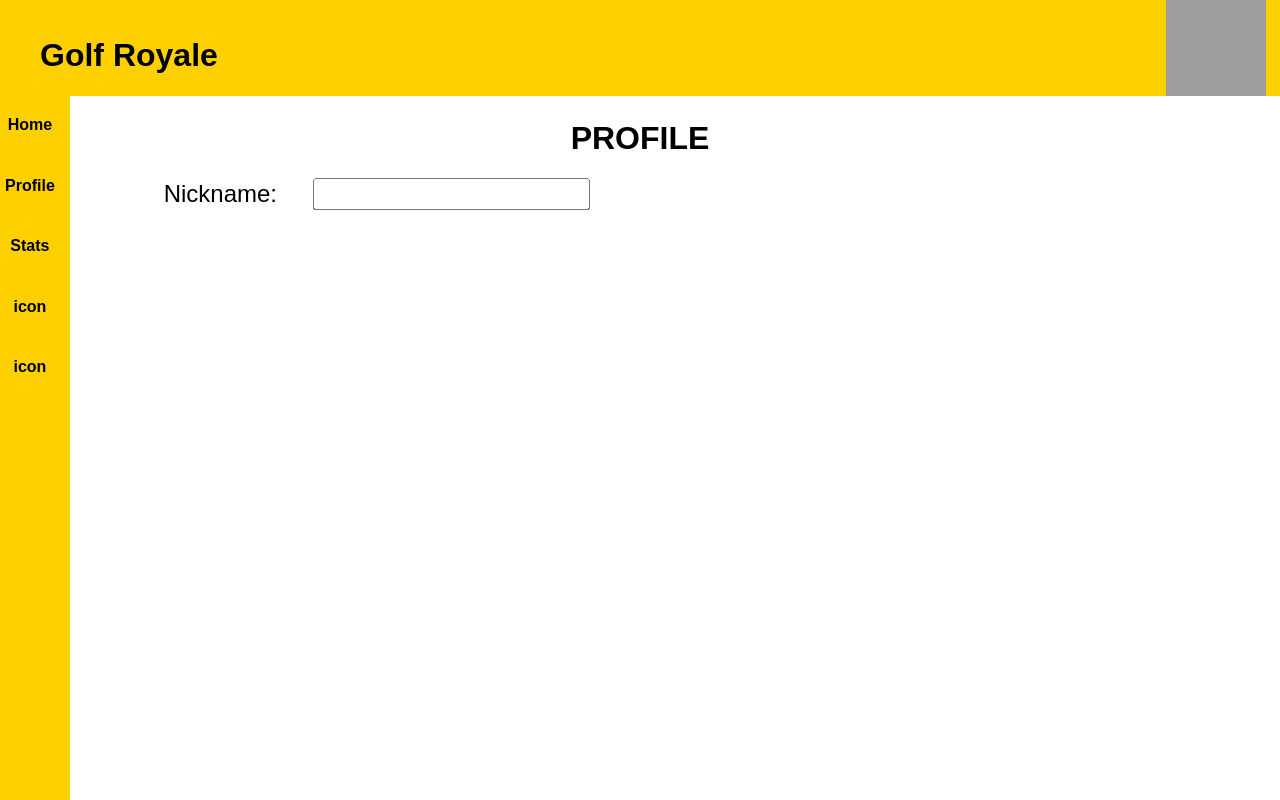
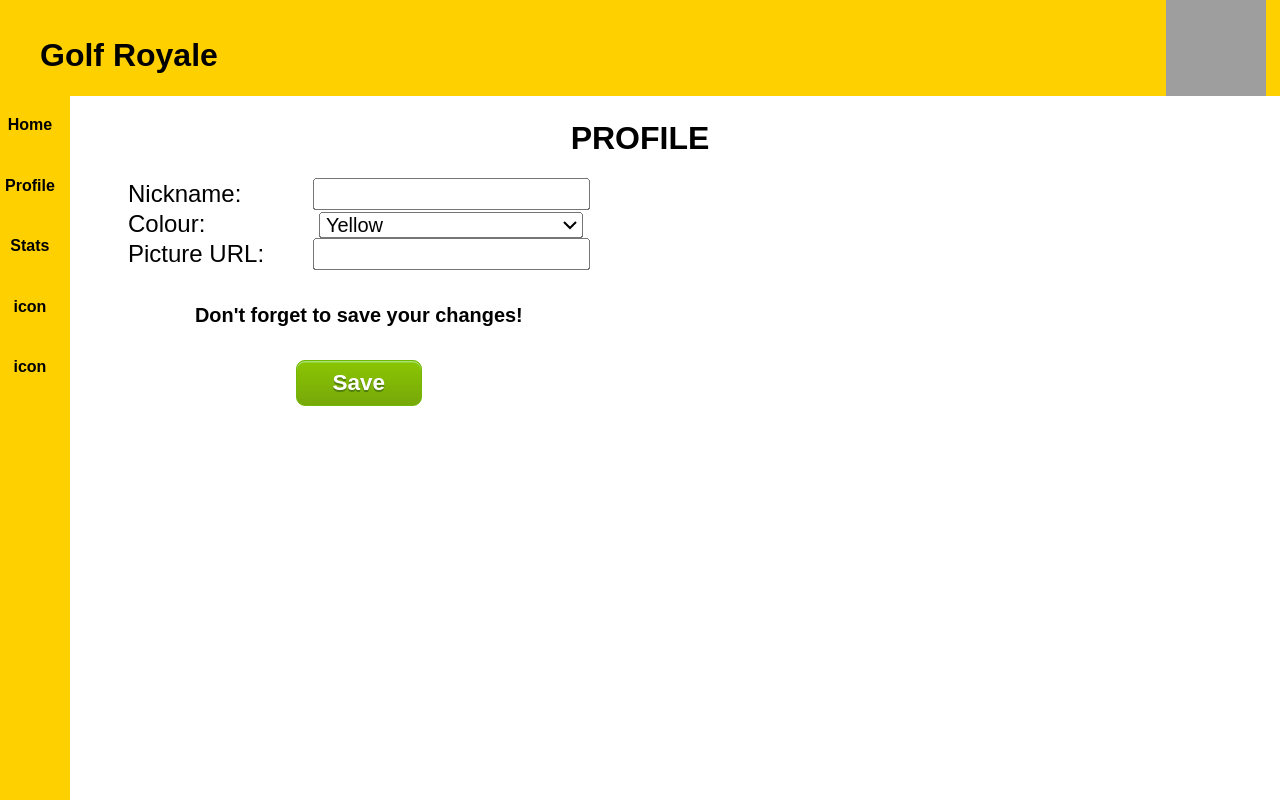
Before and after one commit to WaltDeyzel/scoreboard, a React (Create React App) app: page /user-profile in a window 1280 px wide. Built offline with nearby package versions, Linux system fonts and the light colour scheme; grey boxes are pictures that could not be loaded.

Commit message:
added colour and picture input field, and save button (onClick to be added)

```diff
--- a/src/container/UserProfilePage/UserProfilePage.css
+++ b/src/container/UserProfilePage/UserProfilePage.css
@@ -8,7 +8,39 @@
 .prompt{
     /* for all prompts in tables */
     width: 40%;
+    text-align: left;
 }
 
 #name{
 }
+
+
+.entryfield{
+    /* change this if you want the selector thingy to look smaller */
+    padding-right: 63%;
+}
+
+#ProfileSave {
+	box-shadow:inset 0px 1px 0px 0px #a4e271;
+	background:linear-gradient(to bottom, #89c403 5%, #77a809 100%);
+	background-color:#89c403;
+	border-radius:6px;
+	border:1px solid #74b807;
+	display:inline-block;
+	cursor:pointer;
+	color:#ffffff;
+	font-family:Arial;
+	font-size:15px;
+	font-weight:bold;
+	padding:6px 24px;
+	text-decoration:none;
+	text-shadow:0px 1px 0px #528009;
+}
+#ProfileSave:hover {
+	background:linear-gradient(to bottom, #77a809 5%, #89c403 100%);
+	background-color:#77a809;
+}
+#ProfileSave:active {
+	position:relative;
+	top:1px;
+}
--- a/src/container/UserProfilePage/UserProfilePage.js
+++ b/src/container/UserProfilePage/UserProfilePage.js
@@ -5,7 +5,10 @@ class ProfilePage extends Component {
     render(){
 
         // TO DO: get past info of user
-        // TO DO: add button to save
+        // TO DO: save this info to database when button clicked
+        // TO DO: use picture selected here in header
+
+        // minor issue: box around button when clicked
 
         return(
             <div>
@@ -16,11 +19,55 @@ class ProfilePage extends Component {
                             <tr class="row1">
                                 <td class="prompt">Nickname:</td>
                                 <td>
-                                    <input type="text" name="name" id="name"></input>
+                                    <input type="text" name="name" id="name" ></input>
+                                </td>
+                            </tr>
+                            <tr class="row2">
+                                <td class="prompt">Colour:</td>
+                                <select name="color" id="color" class="entryfield">
+                                    <option value="Yellow">
+                                    Yellow
+                                    </option>
+
+                                    <option value="Blue">
+                                    Blue
+                                    </option>
+
+                                    <option value="Gray">
+                                    Black
+                                    </option>
+
+                                    <option value="Red">
+                                    Red
+                                    </option>
+
+                                    <option value="Green">
+                                    Green
+                                    </option>
+
+                                    <option value="Purple">
+                                    Purple
+                                    </option>
+
+                                    <option value="Pink">
+                                    Pink
+                                    </option>
+
+                                </select>
+
+                            </tr>
+                            <tr class="row1">
+                                <td class="prompt">Picture URL:</td>
+                                <td>
+                                    <input type="text" name="picture" id="picture" ></input>
                                 </td>
                             </tr>
                         </tbody>
                     </table>
+                    <h5>Don't forget to save your changes!</h5>
+                    <button id="ProfileSave">
+                        Save
+                    </button>
                 </div>
             </div>
         );
```
Also changed, not shown: 1 other file (tests, documents, lock files or other folders).
